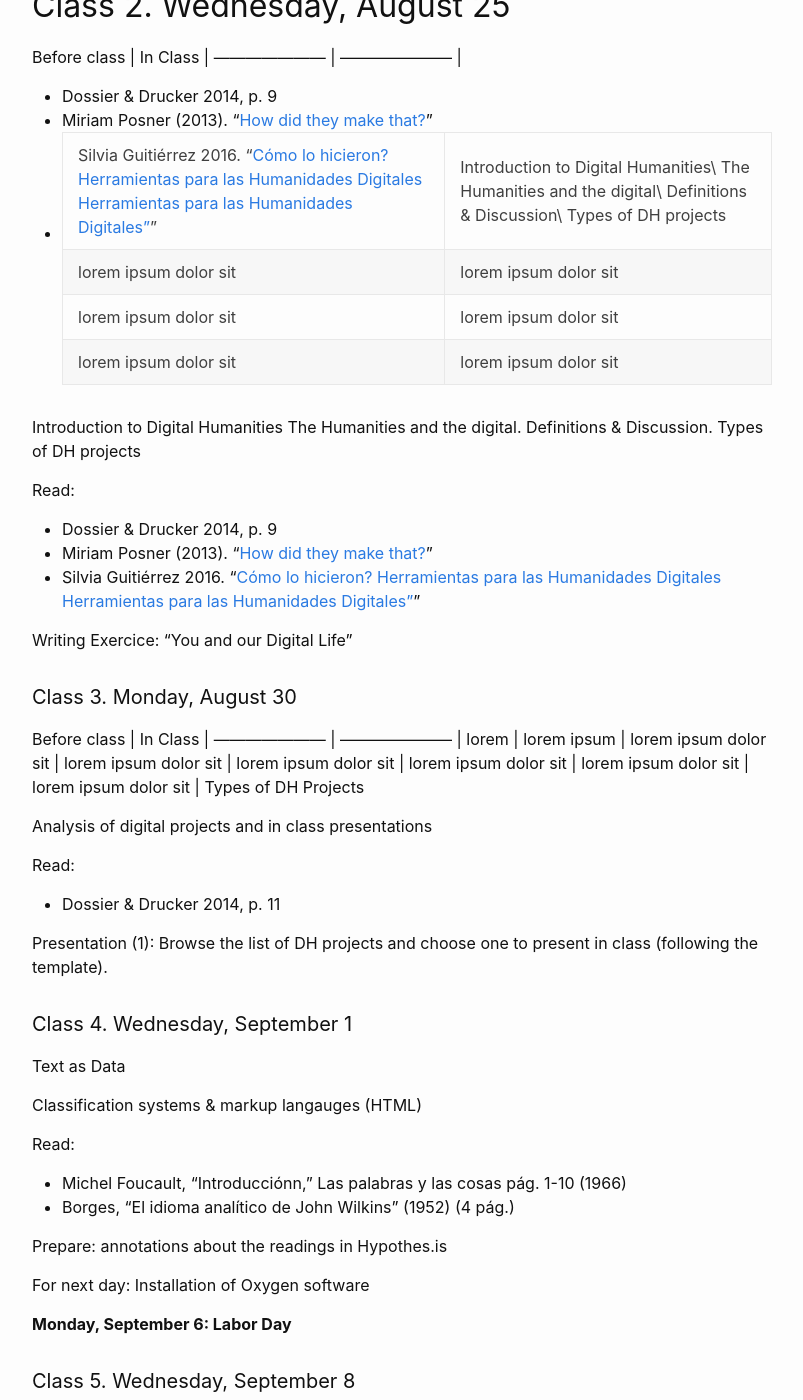
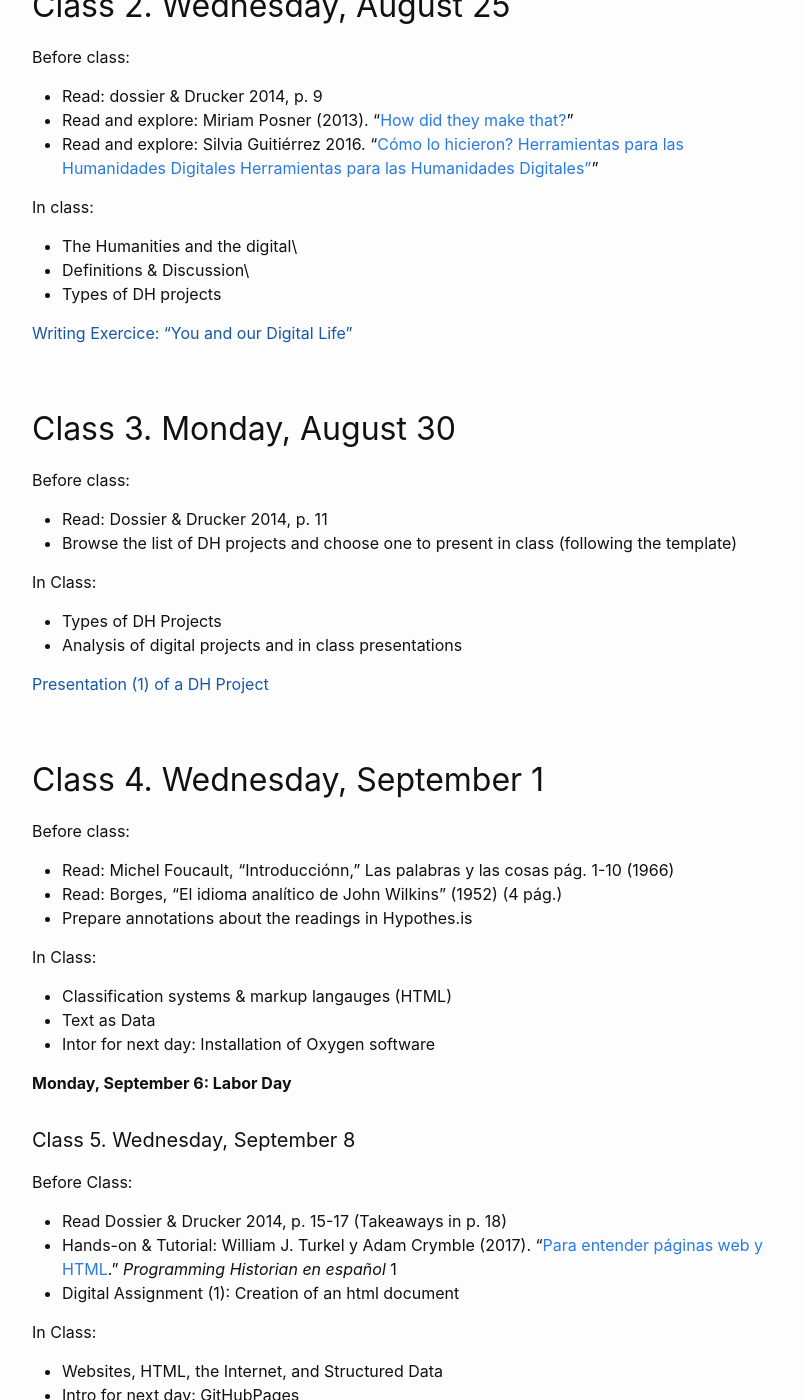
Before and after one commit to susannalles/SPA410, a Jekyll site: the page built from schedule.md, in a window 1280 px wide and 1400 px high, scrolled down 365 px. Shown: the whole window, without its empty margins (238-1041 px from the left). Built offline with Jekyll 4.4.1, drawn with Linux system fonts in a browser that asks for light colours; some of the changed text lies outside the part shown.

Commit message:
Update schedule.md

```diff
--- a/schedule.md
+++ b/schedule.md
@@ -9,113 +9,103 @@ title: "Schedule - Fall 2021"
 
 ## Class 2. Wednesday, August 25
 
-Before class          | In Class              |
---------------------- | --------------------- |
-* Dossier & Drucker 2014, p. 9
-* Miriam Posner (2013). “[How did they make that?](http://miriamposner.com/blog/how-did-they-make-that/)”
-* Silvia Guitiérrez 2016. “[Cómo lo hicieron? Herramientas para las Humanidades Digitales Herramientas para las Humanidades Digitales”](https://silviaegt.wordpress.com/2016/10/05/como-lo-hicieron/)”                 | Introduction to Digital Humanities\ The Humanities and the digital\ Definitions & Discussion\ Types of DH projects |
-lorem ipsum dolor sit | lorem ipsum dolor sit |
-lorem ipsum dolor sit | lorem ipsum dolor sit |
-lorem ipsum dolor sit | lorem ipsum dolor sit |
+Before class:
+* Read: dossier & Drucker 2014, p. 9
+* Read and explore: Miriam Posner (2013). “[How did they make that?](http://miriamposner.com/blog/how-did-they-make-that/)”
+* Read and explore: Silvia Guitiérrez 2016. “[Cómo lo hicieron? Herramientas para las Humanidades Digitales Herramientas para las Humanidades Digitales”](https://silviaegt.wordpress.com/2016/10/05/como-lo-hicieron/)”
 
-Introduction to Digital Humanities
-The Humanities and the digital. Definitions & Discussion.
-Types of DH projects
+In class:
+* The Humanities and the digital\
+* Definitions & Discussion\
+* Types of DH projects
 
-Read:
-* Dossier & Drucker 2014, p. 9
-* Miriam Posner (2013). “[How did they make that?](http://miriamposner.com/blog/how-did-they-make-that/)”
-* Silvia Guitiérrez 2016. “[Cómo lo hicieron? Herramientas para las Humanidades Digitales Herramientas para las Humanidades Digitales”](https://silviaegt.wordpress.com/2016/10/05/como-lo-hicieron/)”
+ [Writing Exercice: “You and our Digital Life”]()
 
- Writing Exercice: “You and our Digital Life”
+## Class 3. Monday, August 30
 
-#### Class 3. Monday, August 30
+Before class:
+* Read: Dossier & Drucker 2014, p. 11
+* Browse the list of DH projects and choose one to present in class (following the template)
 
-Before class          | In Class              |
---------------------- | --------------------- |
-lorem                 | lorem ipsum           |
-lorem ipsum dolor sit | lorem ipsum dolor sit |
-lorem ipsum dolor sit | lorem ipsum dolor sit |
-lorem ipsum dolor sit | lorem ipsum dolor sit |
-Types of DH Projects
+In Class:
+* Types of DH Projects
+* Analysis of digital projects and in class presentations
 
-Analysis of digital projects and in class presentations
+[Presentation (1) of a DH Project]()
 
-Read:
-* Dossier & Drucker 2014, p. 11
+## Class 4. Wednesday, September 1
 
-Presentation (1): Browse the list of DH projects and choose one to present in class (following the template).
+Before class:
+* Read: Michel Foucault, “Introducciónn,” Las palabras y las cosas pág. 1-10 (1966)
+* Read: Borges, “El idioma analítico de John Wilkins” (1952) (4 pág.)
+* Prepare annotations about the readings in Hypothes.is
 
-#### Class 4. Wednesday, September 1
-
-Text as Data
-
-Classification systems & markup langauges (HTML)
-
-Read:
-* Michel Foucault, “Introducciónn,” Las palabras y las cosas pág. 1-10 (1966)
-* Borges, “El idioma analítico de John Wilkins”
-(1952) (4 pág.)
-
-Prepare: annotations about the readings in Hypothes.is
-
-For next day: Installation of Oxygen software
+In Class:
+* Classification systems & markup langauges (HTML)
+* Text as Data
+* Intor for next day: Installation of Oxygen software
 
 **Monday, September 6: Labor Day**
 
 #### Class 5. Wednesday, September 8
 
-Read:
-* Dossier & Drucker 2014, p. 15-17 (Takeaways
-in p. 18) Hands-on & Tutorial:
-* “Para entender páginas web y HTML”
+Before Class:
+* Read Dossier & Drucker 2014, p. 15-17 (Takeaways in p. 18)
+* Hands-on & Tutorial: William J. Turkel y Adam Crymble (2017). “[Para entender páginas web y HTML](https://programminghistorian.org/es/lecciones/ver-archivos-html).” *Programming Historian en español* 1
+* Digital Assignment (1): Creation of an html document
 
-Digital Assignment (1): Creation of an html document
+In Class:
+* Websites, HTML, the Internet, and Structured Data
+* Intro for next day: GitHubPages
 
-Essay (1): Describe a data experience / Imagine a digital humanities project? Websites, HTML, the Internet, and Structured Data
+[Essay (1): Describe a data experience / Imagine a digital humanities project?]()
 
-Intro for next day: GitHubPages
+## Class 6. Monday, September 13
 
-#### Class 6. Monday, September 13
+Before Class:
+* Read Dossier (selection of short readings)
+* Hands-on & Tutorial: "[Creación de sitios estáticos con Jekyll y GitHub]()." *Progamming Historian*
 
-Your Portfolio
-
-Read:
-* Reading Dossier (selection of short readings)
-
-Hands-on & Tutorial:
-* Creación de sitios estáticos con Jekyll y GitHub (Progamming Historian)
-
+In Class:
+* GitHub, GitHub Pages
+* Your Portfolio
 
 #### Class 7. Wednesday, September 15 - Data and Formats
 
-Types of data and Digitization of Cultural Heritage
+Before Class:
+* Read: Drucker 2014, p. 24-27
 
-Read:
-* Drucker 2014, p. 24-27
+In Class:
+* Types of data and Digitization of Cultural Heritage
+* Troubleshooting
 
-Digital Assignment (2): Your portfolio (1st version)
+[Digital Assignment (2): Your portfolio (1st version)]()
 
 
 #### Class 8. Monday, September 20 - Data and Metadata
 
-Data for Cultural Objects. Metadata standards for GLAM. Open Acess and Structured Data
+Before Class:
+* Read Gitelman & Jackson 2013, “Introduction” (Raw Data is an Oxymoron)
+* Read Jenn Riley, NISO, “Understanding Metadata,” pgs 1-18
+
+In Class:
+* Data for Cultural Objects.
+* Metadata standards for GLAM.
+* Open Acess and Structured Data
+
 Guest Speaker: Elliot Williams, UM Library
-
-Read:
-* Gitelman & Jackson 2013, “Introduction” (Raw Data is an Oxymoron)
-* Jenn Riley, NISO, “Understanding Metadata,” pgs 1-18
 
 
 #### Class 9. Wednesday, September 22
 
-More on Metadata for Literary and Cultural Objects
+Before Class:
+* [Digital Assignment (3): Creation of a Dublin Core record]()
 
-Digital Assignment (3): Creation of a Dublin Core record
+In Class:
+* More on Metadata for Literary and Cultural Objects
 
-    EXPLORING THE PAST
 
-#### Class 10. Monday, September 27 - Encoding Texts
+#### Class 10. Monday, September 27 -  EXPLORING THE PAST
 
 What does it mean to edit a text? Creating meaning TEI
 
```
